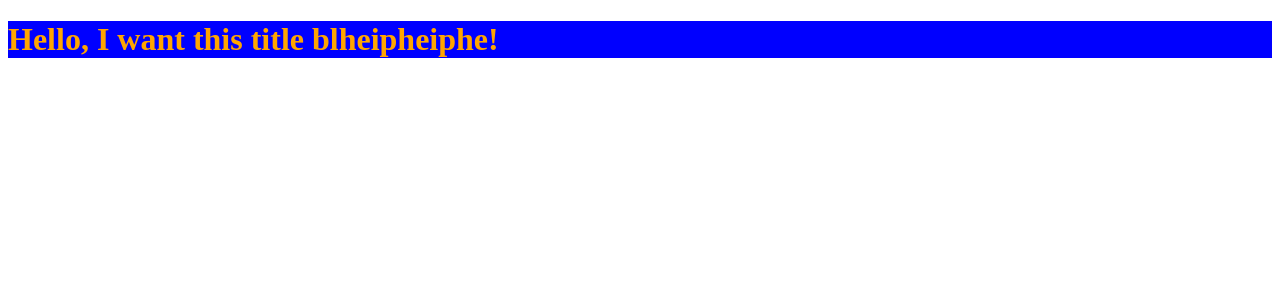
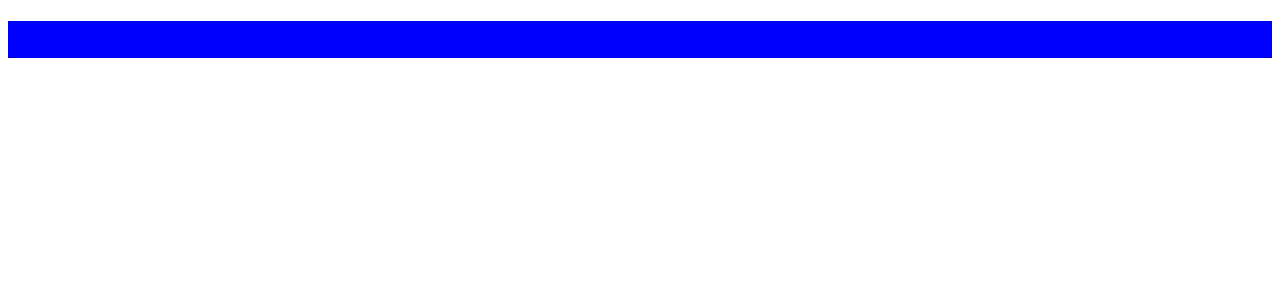
Before and after one commit to christianalfoni/new-git-flow, a React (Create React App) app: page / in a window 1280 px wide. Shown: the top 300 px of the page. Built offline with nearby package versions, Linux system fonts and the light colour scheme.

Commit message:
Update styles.css

```diff
--- a/src/styles.css
+++ b/src/styles.css
@@ -1,5 +1,5 @@
 .App {
   opacity: 1;
   background-color: blue;
-  color: orange;
+  color: blue;
 }
```
